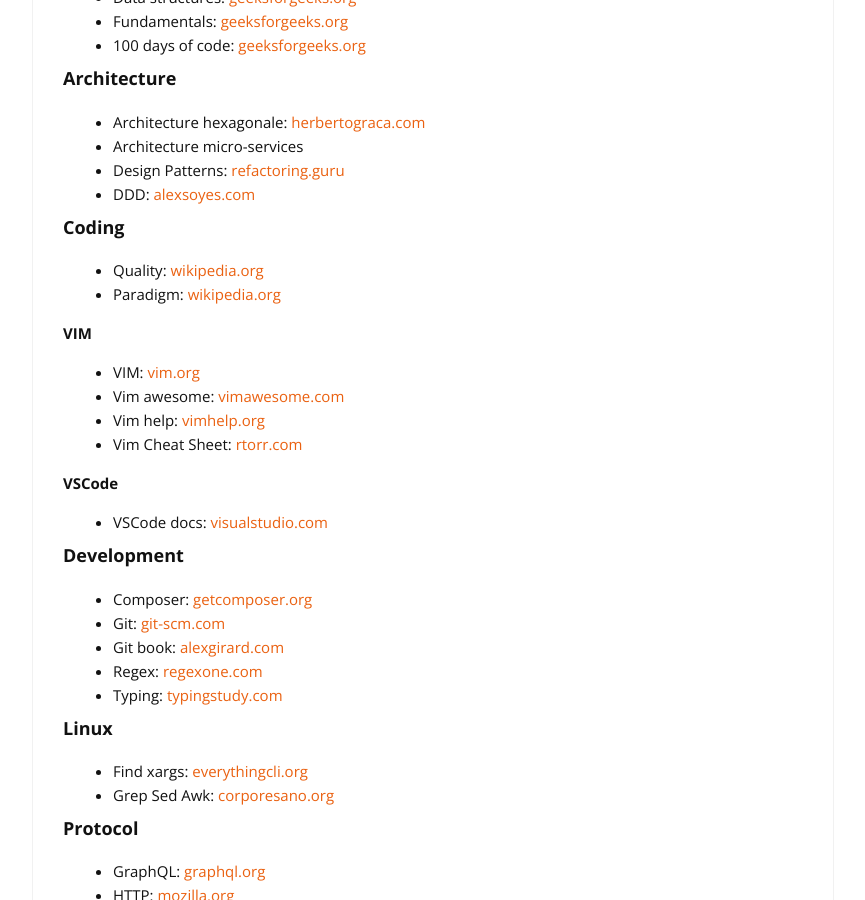
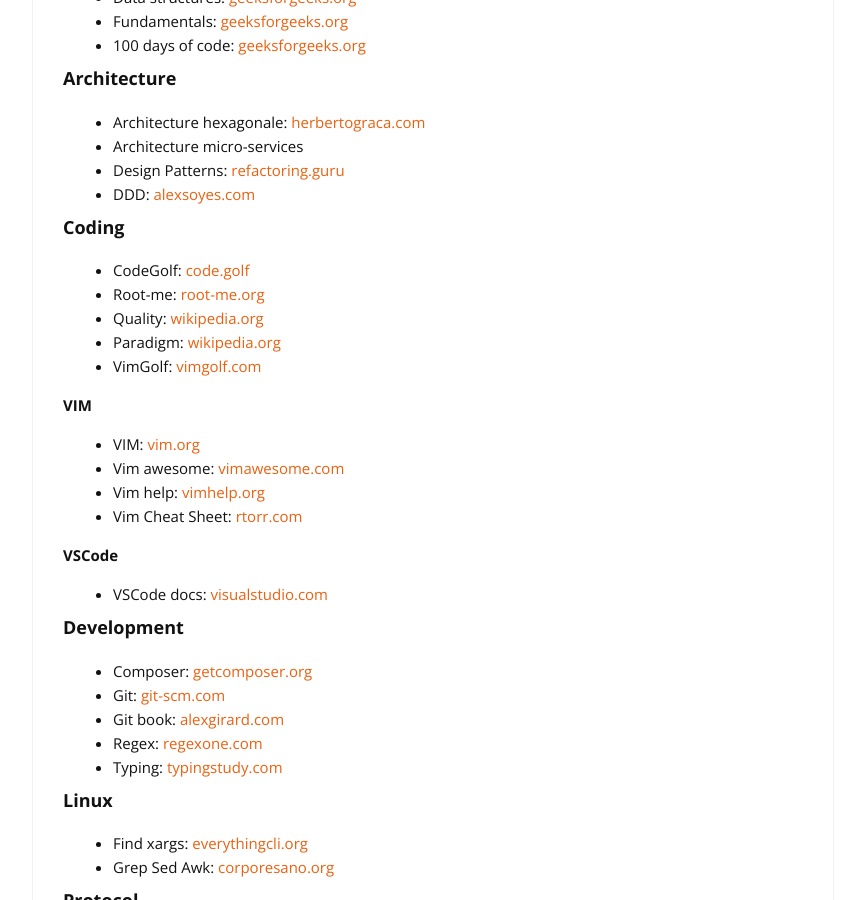
Before and after one commit to cylmat/cylmat.github.io, a Jekyll site: the page built from _pages/USEFUL.md, in a window 1280 px wide and 900 px high, scrolled down 638 px. Shown: the whole window, without its empty margins (207-1072 px from the left). Built offline with Jekyll 4.4.1, drawn with Linux system fonts in a browser that asks for light colours; nearby versions of some CDN libraries.

Commit message:
Update USEFUL.md

```diff
--- a/_pages/USEFUL.md
+++ b/_pages/USEFUL.md
@@ -41,8 +41,11 @@
 + DDD: [alexsoyes.com](https://alexsoyes.com/ddd-domain-driven-design)
 
 ### Coding
++ CodeGolf: [code.golf](https://code.golf)
++ Root-me: [root-me.org](https://www.root-me.org)
 + Quality: [wikipedia.org](https://fr.wikipedia.org/wiki/Qualit%C3%A9_logicielle)
 + Paradigm: [wikipedia.org](https://fr.m.wikipedia.org/wiki/Paradigme_(programmation))
++ VimGolf: [vimgolf.com](https://www.vimgolf.com)
 
 **VIM**
 + VIM: [vim.org](https://www.vim.org)
```
